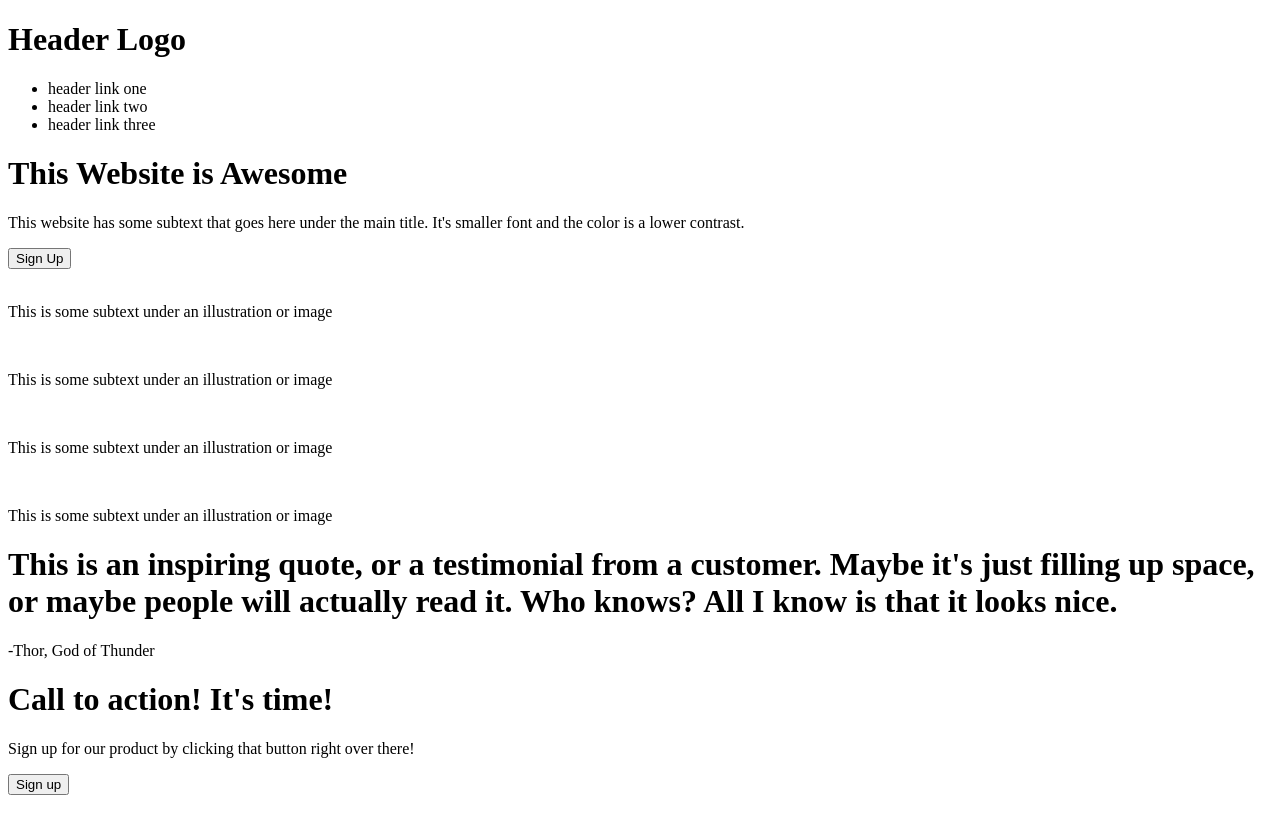
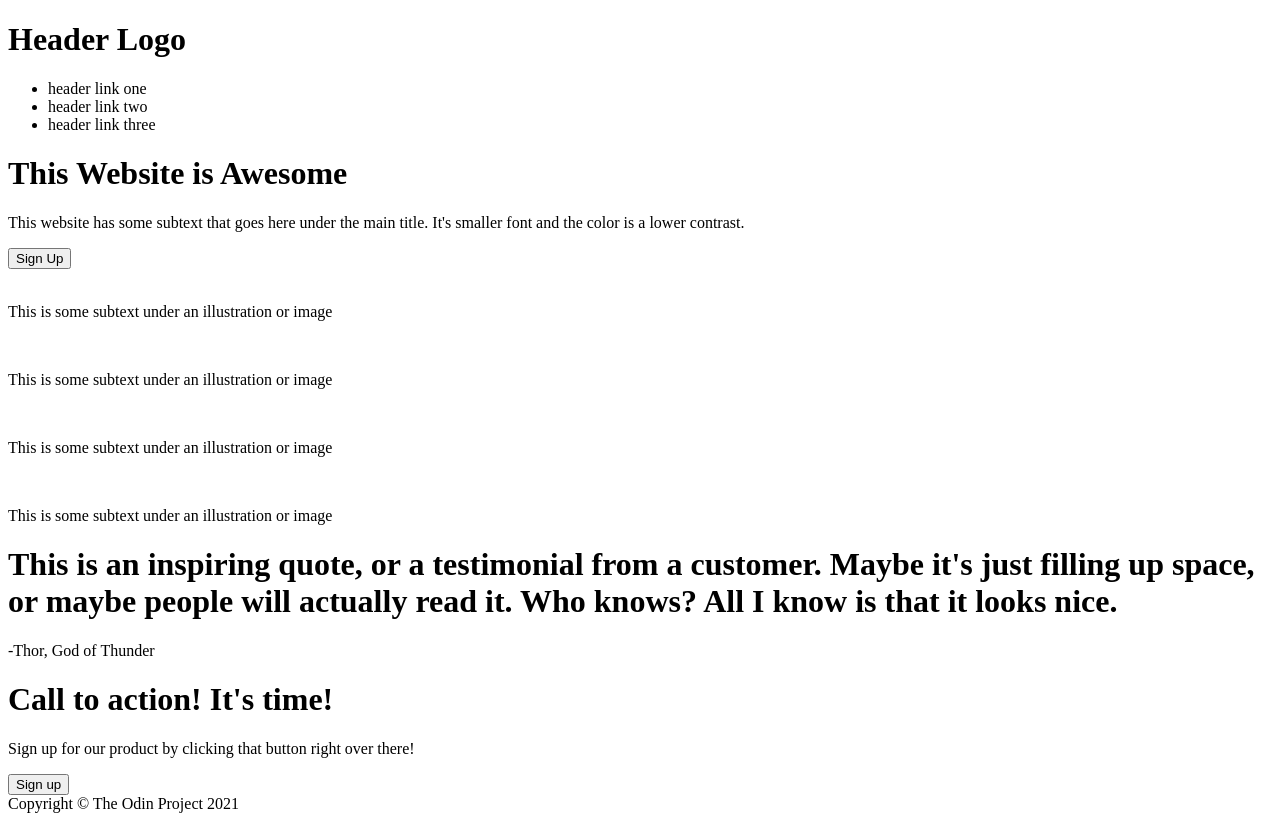
Before and after one commit to javier-mansillal/odin-landing-page, a plain HTML site: page index.html in a window 1280 px wide. Drawn offline with Linux system fonts and the light colour scheme.

Commit message:
Add basic footer to index.html

```diff
--- a/index.html
+++ b/index.html
@@ -49,5 +49,8 @@
         <p>Sign up for our product by clicking that button right over there!</p>
         <button>Sign up</button>
     </div>
+    <footer>
+        Copyright © The Odin Project 2021
+    </footer>
 </body>
 </html>
```
